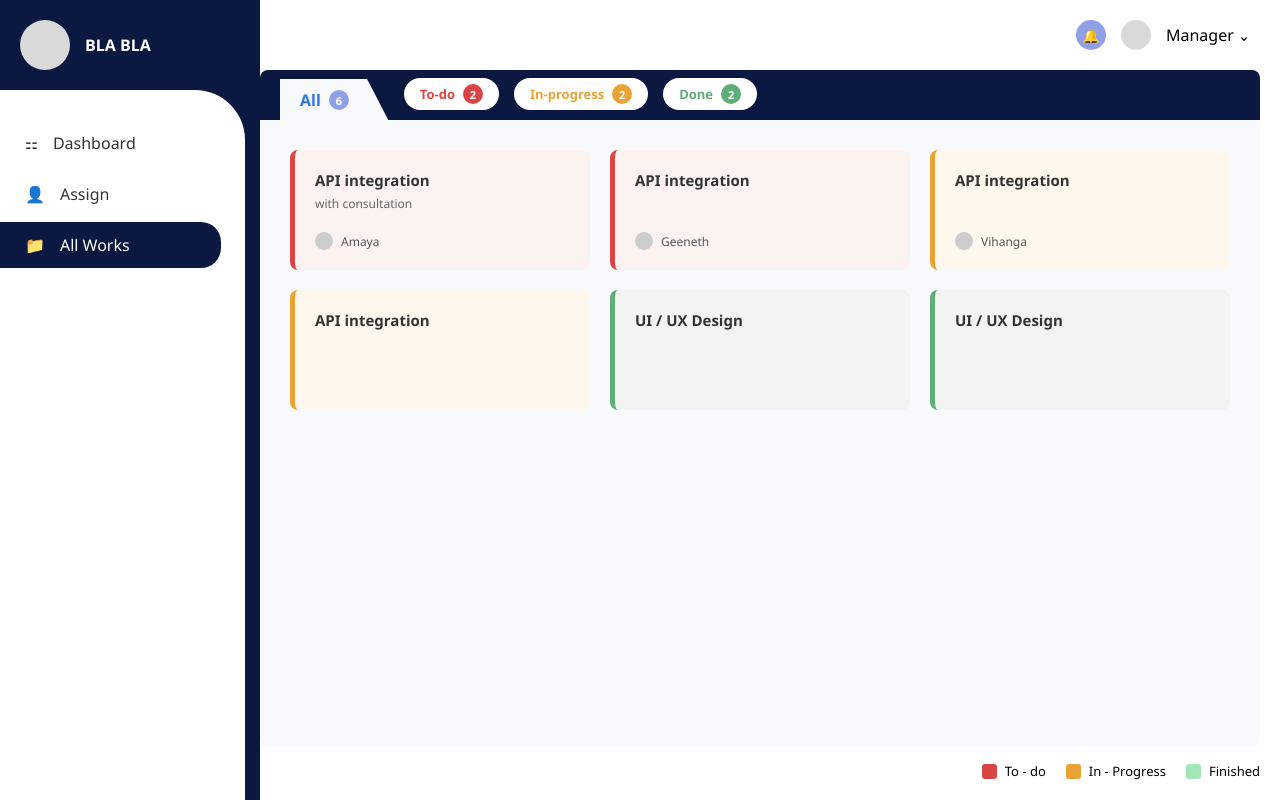
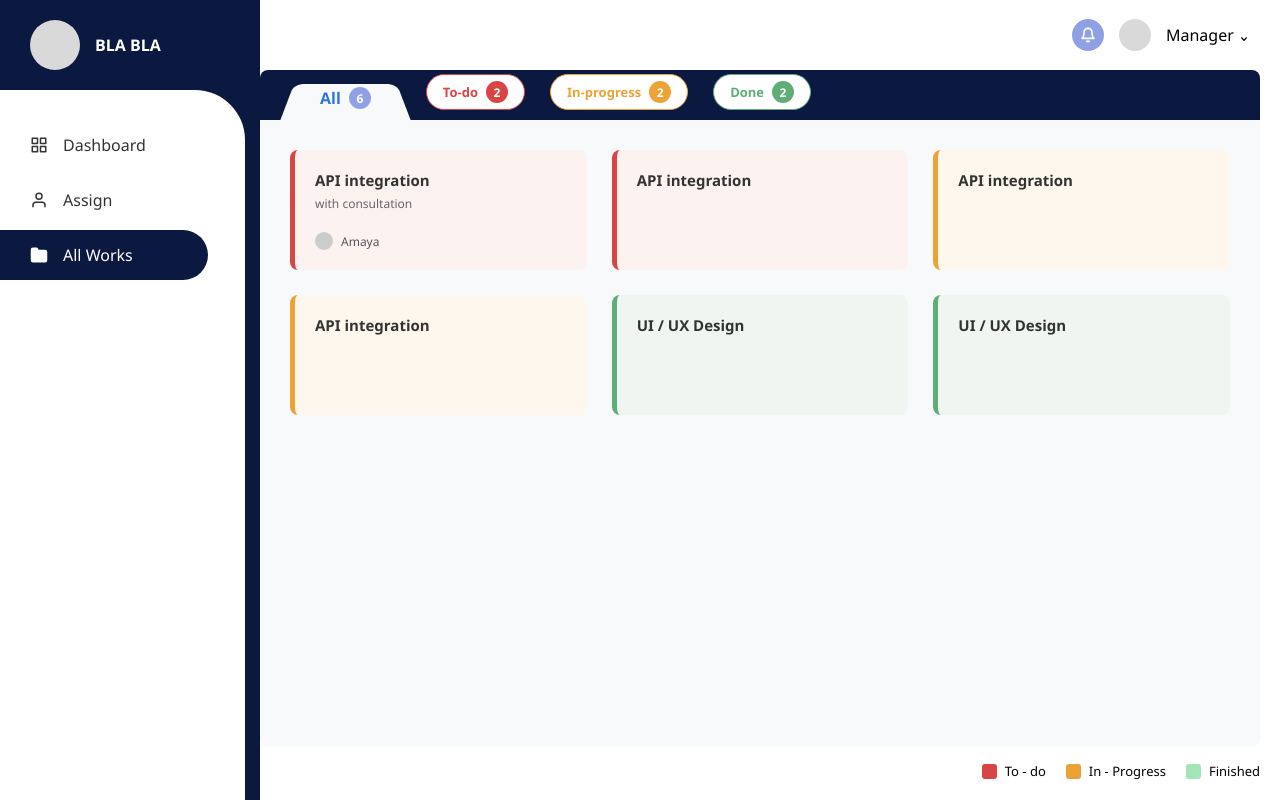
Before and after one commit to geeneth02/Team-Task-Board, a React app in the folder frontend/: page /works in a window 1280 px wide. Built offline with nearby package versions, Linux system fonts and the light colour scheme; the HTML template or start-up script is replaced by a standard one.

Commit message:
design changed

```diff
--- a/frontend/src/App.css
+++ b/frontend/src/App.css
@@ -28,7 +28,7 @@ body {
   display: flex;
   align-items: center;
   gap: 15px;
-  padding: 20px;
+  padding: 20px 30px;
   color: white;
 }
 
@@ -43,33 +43,45 @@ body {
   background-color: #ffffff;
   flex: 1;
   border-top-right-radius: 50px;
-  margin-right: 15px; /* Leaves the dark blue border on the right */
-  padding-top: 30px;
+  margin-right: 15px;
+  /* Force absolutely zero padding on the sides */
+  padding: 30px 0 0 0 !important;
 }
 
 .menu-list {
-  list-style: none;
   display: flex;
   flex-direction: column;
   gap: 5px;
+  /* Force zero padding and margins on the container */
+  padding: 0 !important;
+  margin: 0 !important;
+  width: 100%;
 }
 
 .menu-item {
   display: flex;
   align-items: center;
   gap: 15px;
-  padding: 12px 25px;
+  padding: 14px 20px 14px 30px;
   color: #333;
   cursor: pointer;
   font-weight: 500;
+  text-decoration: none;
+  border-radius: 0 30px 30px 0;
+  width: 85%;
+  /* Force the element to strictly hug the left side */
+  margin: 0 !important;
+  box-sizing: border-box !important;
+  transition: all 0.2s ease;
 }
-
 .menu-item.active {
   background-color: #0B1941;
   color: white;
-  border-top-right-radius: 20px;
-  border-bottom-right-radius: 20px;
-  width: 90%;
+}
+
+/* Optional: Adds a slight hover effect for the inactive items */
+.menu-item:hover:not(.active) {
+  background-color: #f0f4f8;
 }
 
 /* Header Styles */
@@ -94,20 +106,18 @@ body {
 }
 
 .bell-icon {
-  width: 30px;
-  height: 30px;
+  width: 32px;
+  height: 32px;
   background-color: #8fa0e6;
-  color: white;
   border-radius: 50%;
   display: flex;
   justify-content: center;
   align-items: center;
-  font-size: 14px;
 }
 
 .avatar-small {
-  width: 30px;
-  height: 30px;
+  width: 32px;
+  height: 32px;
   background-color: #d9d9d9;
   border-radius: 50%;
 }
@@ -126,43 +136,65 @@ body {
   height: 50px;
   display: flex;
   align-items: flex-end;
-  padding-left: 20px;
-  gap: 15px;
+  padding-left: 30px;
+  gap: 25px; /* Increased gap to accommodate the slant */
 }
 
-.tab-all {
-  background-color: #f8f9fa;
-  padding: 10px 40px 10px 20px;
-  color: #2b74e2;
+/* Dynamic Active Tab Polygon */
+/* Dynamic Active Tab Polygon (Symmetrical Trapezoid) */
+.tab-active {
+  /* Adjusted padding: less on top (8px), more on bottom (12px) to push text up */
+  padding: 8px 30px 12px 30px;
   font-weight: bold;
-  clip-path: polygon(0 0, 80% 0, 100% 100%, 0% 100%);
   display: flex;
   align-items: center;
   gap: 8px;
-  margin-bottom: -1px; /* Overlaps the bottom background */
+  margin-bottom: -1px;
+  position: relative;
+  cursor: pointer;
+  z-index: 2;
 }
 
-.tab-pill {
+.tab-active::before {
+  content: '';
+  position: absolute;
+  /* Changed from 0 to -10px to stretch the shape taller */
+  top: -10px;
+  right: -10px;
+  bottom: 0;
+  left: -10px;
+  background-color: #f8f9fa;
+  transform: perspective(80px) rotateX(25deg);
+  transform-origin: bottom;
+  border-radius: 12px 12px 0 0;
+  z-index: -1;
+}
+
+/* Remove the old .tab-active::after block entirely if it is still in your file! */
+
+/* Inactive Tab Pills */
+.tab-inactive {
   background-color: white;
   border-radius: 20px;
-  padding: 5px 15px;
+  padding: 6px 16px;
   font-size: 13px;
   font-weight: 600;
   display: flex;
   align-items: center;
   gap: 8px;
   margin-bottom: 10px;
+  cursor: pointer;
 }
 
 .badge {
   color: white;
   border-radius: 50%;
-  width: 20px;
-  height: 20px;
+  width: 22px;
+  height: 22px;
   display: flex;
   justify-content: center;
   align-items: center;
-  font-size: 11px;
+  font-size: 12px;
 }
 
 .board-area {
@@ -171,8 +203,8 @@ body {
   border-radius: 0 0 8px 8px;
   padding: 30px;
   display: grid;
-  grid-template-columns: repeat(auto-fill, minmax(240px, 1fr));
-  gap: 20px;
+  grid-template-columns: repeat(auto-fill, minmax(250px, 1fr));
+  gap: 25px;
   align-content: flex-start;
   overflow-y: auto;
 }
--- a/frontend/src/App.jsx
+++ b/frontend/src/App.jsx
@@ -1,18 +1,31 @@
 import React from 'react';
+import { BrowserRouter, Routes, Route, Navigate } from 'react-router-dom';
 import Sidebar from './components/Sidebar';
 import Header from './components/Header';
 import TaskBoard from './components/TaskBoard';
 import './App.css';
 
+// Temporary placeholder components for the other pages so the router doesn't crash
+const Dashboard = () => <div style={{ padding: '30px' }}>Dashboard Page Content</div>;
+const Assign = () => <div style={{ padding: '30px' }}>Assign Page Content</div>;
+
 function App() {
   return (
-    <div className="app-container">
-      <Sidebar />
-      <div className="main-content">
-        <Header />
-        <TaskBoard />
+    <BrowserRouter>
+      <div className="app-container">
+        <Sidebar />
+        <div className="main-content">
+          <Header />
+          <Routes>
+            {/* Default route redirects to All Works */}
+            <Route path="/" element={<Navigate to="/works" />} />
+            <Route path="/dashboard" element={<Dashboard />} />
+            <Route path="/assign" element={<Assign />} />
+            <Route path="/works" element={<TaskBoard />} />
+          </Routes>
+        </div>
       </div>
-    </div>
+    </BrowserRouter>
   );
 }
 
--- a/frontend/src/components/Header.jsx
+++ b/frontend/src/components/Header.jsx
@@ -1,10 +1,19 @@
 import React from 'react';
 
 export default function Header() {
+  const BellIcon = () => (
+    <svg width="16" height="16" viewBox="0 0 24 24" fill="none" stroke="white" strokeWidth="2.5" strokeLinecap="round" strokeLinejoin="round">
+      <path d="M18 8A6 6 0 0 0 6 8c0 7-3 9-3 9h18s-3-2-3-9"></path>
+      <path d="M13.73 21a2 2 0 0 1-3.46 0"></path>
+    </svg>
+  );
+
   return (
     <div className="top-header">
       <div className="header-actions">
-        <div className="bell-icon">🔔</div>
+        <div className="bell-icon">
+          <BellIcon />
+        </div>
         <div className="avatar-small"></div>
         <div style={{ fontWeight: '500', cursor: 'pointer' }}>
           Manager ⌄
--- a/frontend/src/components/Sidebar.jsx
+++ b/frontend/src/components/Sidebar.jsx
@@ -1,6 +1,11 @@
 import React from 'react';
+import { NavLink } from 'react-router-dom';
 
 export default function Sidebar() {
+  const GridIcon = () => (<svg width="18" height="18" viewBox="0 0 24 24" fill="none" stroke="currentColor" strokeWidth="2" strokeLinecap="round" strokeLinejoin="round"><rect x="3" y="3" width="7" height="7"></rect><rect x="14" y="3" width="7" height="7"></rect><rect x="14" y="14" width="7" height="7"></rect><rect x="3" y="14" width="7" height="7"></rect></svg>);
+  const UserIcon = () => (<svg width="18" height="18" viewBox="0 0 24 24" fill="none" stroke="currentColor" strokeWidth="2" strokeLinecap="round" strokeLinejoin="round"><path d="M20 21v-2a4 4 0 0 0-4-4H8a4 4 0 0 0-4 4v2"></path><circle cx="12" cy="7" r="4"></circle></svg>);
+  const FolderIcon = () => (<svg width="18" height="18" viewBox="0 0 24 24" fill="currentColor" stroke="currentColor" strokeWidth="2" strokeLinecap="round" strokeLinejoin="round"><path d="M22 19a2 2 0 0 1-2 2H4a2 2 0 0 1-2-2V5a2 2 0 0 1 2-2h5l2 3h9a2 2 0 0 1 2 2z"></path></svg>);
+
   return (
     <div className="sidebar">
       <div className="sidebar-header">
@@ -9,17 +14,20 @@ export default function Sidebar() {
       </div>
 
       <div className="sidebar-menu-container">
-        <ul className="menu-list">
-          <li className="menu-item">
-            <span>⚏</span> Dashboard
-          </li>
-          <li className="menu-item">
-            <span>👤</span> Assign
-          </li>
-          <li className="menu-item active">
-            <span>📁</span> All Works
-          </li>
-        </ul>
+        {/* Swapped to a nav container to avoid list item spacing issues */}
+        <nav className="menu-list">
+          <NavLink to="/dashboard" className={({isActive}) => isActive ? "menu-item active" : "menu-item"}>
+            <GridIcon /> Dashboard
+          </NavLink>
+
+          <NavLink to="/assign" className={({isActive}) => isActive ? "menu-item active" : "menu-item"}>
+            <UserIcon /> Assign
+          </NavLink>
+
+          <NavLink to="/works" className={({isActive}) => isActive ? "menu-item active" : "menu-item"}>
+            <FolderIcon /> All Works
+          </NavLink>
+        </nav>
       </div>
     </div>
   );
--- a/frontend/src/components/TaskBoard.jsx
+++ b/frontend/src/components/TaskBoard.jsx
@@ -2,26 +2,22 @@ import React, { useState } from 'react';
 import TaskCard from './TaskCard';
 
 export default function TaskBoard() {
-  // 1. Set up state to track the active tab. Default is 'all'.
   const [activeTab, setActiveTab] = useState('all');
 
-  // Mock data with updated assignees
   const tasks = [
     { id: 1, title: 'API integration', subtitle: 'with consultation', assignee: 'Amaya', type: 'todo' },
-    { id: 2, title: 'API integration', assignee: 'Geeneth', type: 'todo' },
-    { id: 3, title: 'API integration', assignee: 'Vihanga', type: 'progress' },
+    { id: 2, title: 'API integration', type: 'todo' },
+    { id: 3, title: 'API integration', type: 'progress' },
     { id: 4, title: 'API integration', type: 'progress' },
     { id: 5, title: 'UI / UX Design', type: 'done' },
     { id: 6, title: 'UI / UX Design', type: 'done' },
   ];
 
-  // 2. Filter the tasks based on the active state
   const filteredTasks = tasks.filter(task => {
     if (activeTab === 'all') return true;
     return task.type === activeTab;
   });
 
-  // 3. Dynamically calculate the numbers in the badges
   const counts = {
     all: tasks.length,
     todo: tasks.filter(t => t.type === 'todo').length,
@@ -29,57 +25,43 @@ export default function TaskBoard() {
     done: tasks.filter(t => t.type === 'done').length,
   };
 
+  // DRY Configuration for tabs
+  // DRY Configuration for tabs
+  const tabConfigs = [
+    // Changed inactiveColor from '#ffffff' to '#2b74e2'
+    { id: 'all', label: 'All', activeColor: '#2b74e2', inactiveColor: '#2b74e2', badgeBg: '#8fa0e6' },
+    { id: 'todo', label: 'To-do', activeColor: '#D94545', inactiveColor: '#D94545', badgeBg: '#D94545' },
+    { id: 'progress', label: 'In-progress', activeColor: '#ECA336', inactiveColor: '#ECA336', badgeBg: '#ECA336' },
+    { id: 'done', label: 'Done', activeColor: '#5FAD77', inactiveColor: '#5FAD77', badgeBg: '#5FAD77' }
+  ];
   return (
     <div className="board-container">
       {/* Top Tabs Bar */}
       <div className="board-tabs-bar">
-        {/* Added onClick handlers and pointer cursors to make them clickable */}
-        <div
-          className="tab-all"
-          style={{ cursor: 'pointer', opacity: activeTab === 'all' ? 1 : 0.7 }}
-          onClick={() => setActiveTab('all')}
-        >
-          All <span className="badge" style={{ backgroundColor: '#8fa0e6' }}>{counts.all}</span>
-        </div>
+        {tabConfigs.map(tab => {
+          const isActive = activeTab === tab.id;
 
-        <div
-          className="tab-pill"
-          style={{
-            color: '#D94545',
-            cursor: 'pointer',
-            border: activeTab === 'todo' ? '1px solid #D94545' : '1px solid transparent'
-          }}
-          onClick={() => setActiveTab('todo')}
-        >
-          To-do <span className="badge" style={{ backgroundColor: '#D94545' }}>{counts.todo}</span>
-        </div>
-
-        <div
-          className="tab-pill"
-          style={{
-            color: '#ECA336',
-            cursor: 'pointer',
-            border: activeTab === 'progress' ? '1px solid #ECA336' : '1px solid transparent'
-          }}
-          onClick={() => setActiveTab('progress')}
-        >
-          In-progress <span className="badge" style={{ backgroundColor: '#ECA336' }}>{counts.progress}</span>
-        </div>
-
-        <div
-          className="tab-pill"
-          style={{
-            color: '#5FAD77',
-            cursor: 'pointer',
-            border: activeTab === 'done' ? '1px solid #5FAD77' : '1px solid transparent'
-          }}
-          onClick={() => setActiveTab('done')}
-        >
-          Done <span className="badge" style={{ backgroundColor: '#5FAD77' }}>{counts.done}</span>
-        </div>
+          return (
+            <div
+              key={tab.id}
+              className={isActive ? "tab-active" : "tab-inactive"}
+              style={{
+                color: isActive ? tab.activeColor : tab.inactiveColor,
+                // Inactive tabs get a border matching their color; active tabs get no border
+                border: isActive ? 'none' : `1px solid ${tab.inactiveColor}`
+              }}
+              onClick={() => setActiveTab(tab.id)}
+            >
+              {tab.label}
+              <span className="badge" style={{ backgroundColor: tab.badgeBg }}>
+                {counts[tab.id]}
+              </span>
+            </div>
+          );
+        })}
       </div>
 
-      {/* Main Board Area - Now mapping over filteredTasks instead of all tasks */}
+      {/* Main Board Area */}
       <div className="board-area">
         {filteredTasks.map(task => (
           <TaskCard key={task.id} {...task} />
```
